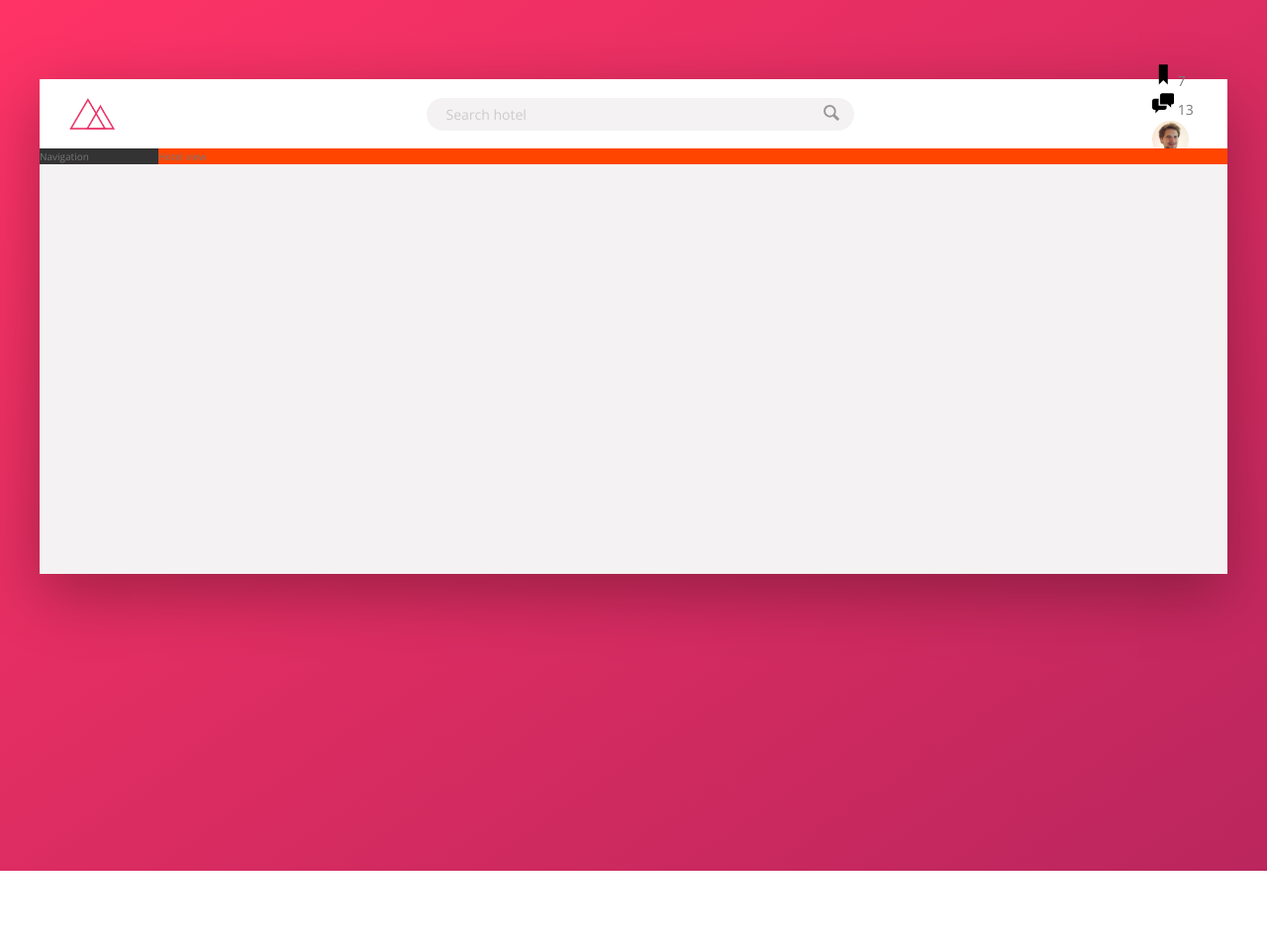
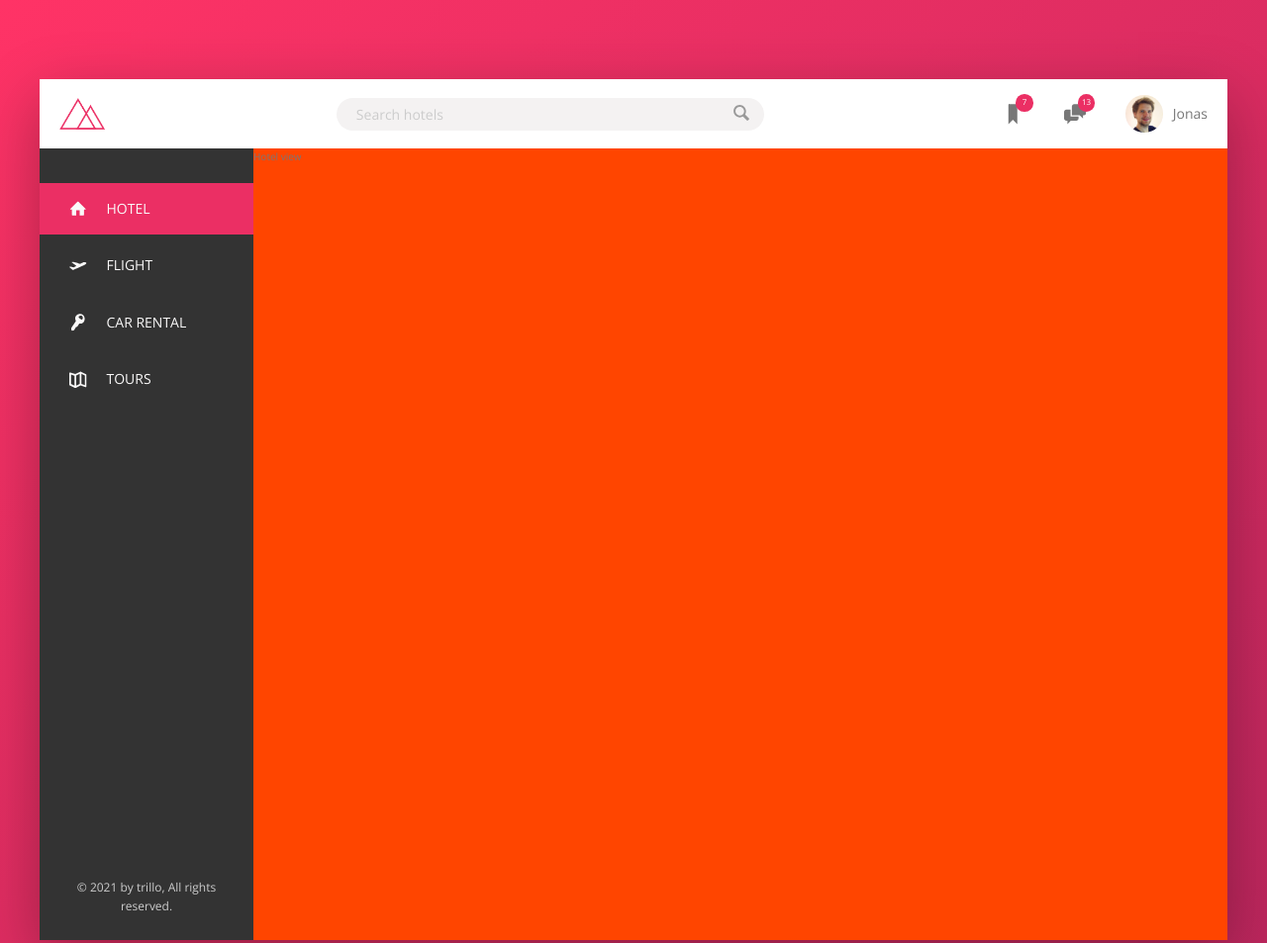
Before and after one commit to RamaneDev/CSS_FLEX_BOX, a website: page starter/index.html in a window 1280 px wide. Shown: the top 953 px of the page at 99% size. Before the commit the page ends 880 px from the top, so only its background shows below. Drawn offline with nearby package versions, Linux system fonts and the light colour scheme; files that its build step writes are made by us from their sources.

Commit message:
navigation side part

```diff
--- a/starter/index.html
+++ b/starter/index.html
@@ -15,7 +15,7 @@
             <header class="header">
               <img src="img/logo.png" alt="trillo logo" class="logo">
               <form action="#" class="search">
-                  <input type="text" class="search__input" placeholder="Search hotel">
+                  <input type="text" class="search__input" placeholder="Search hotels">
                   <button class="search__button">
                     <svg class="search__icon">
                         <use xlink:href="img/sprite.svg#icon-magnifying-glass"></use>
@@ -46,7 +46,46 @@
             </header>
             <div class="content">
                 <nav class="sidebar">
-                    Navigation
+                    <ul class="side-nav">
+                        <li class="side-nav__item  side-nav__item--active">
+                            <a href="#" class="side-nav__link">
+                                <svg class="side-nav__icon">
+                                    <use xlink:href="img/sprite.svg#icon-home"></use>
+                                </svg>
+                                <span>Hotel</span>
+                            </a>
+                        </li>
+
+                        <li class="side-nav__item">
+                            <a href="#" class="side-nav__link">
+                                <svg class="side-nav__icon">
+                                    <use xlink:href="img/sprite.svg#icon-aircraft-take-off"></use>
+                                </svg>
+                                <span>flight</span>
+                            </a>
+                        </li>
+
+                        <li class="side-nav__item">
+                            <a href="#" class="side-nav__link">
+                                <svg class="side-nav__icon">
+                                    <use xlink:href="img/sprite.svg#icon-key"></use>
+                                </svg>
+                                <span>car rental</span>
+                            </a>
+                        </li>
+
+                        <li class="side-nav__item">
+                            <a href="#" class="side-nav__link">
+                                <svg class="side-nav__icon">
+                                    <use xlink:href="img/sprite.svg#icon-map"></use>
+                                </svg>
+                                <span>tours</span>
+                            </a>
+                        </li>
+                    </ul>
+                    <div class="legal">
+                        &copy; 2021 by trillo, All rights reserved.
+                    </div>
                 </nav>
                 <main class="hotel-view">
                     Hotel view
--- a/starter/sass/_components.scss
+++ b/starter/sass/_components.scss
@@ -3,7 +3,7 @@
 
 .logo {
     height: 3.25rem;
-    margin-left: 3rem;
+    margin-left: 2rem;
 }
 
 //////////////////
@@ -67,7 +67,26 @@
 
 .user-nav {
 
+    display: flex;
+    align-self: stretch;
+
+
+
+    & > * {
+        padding: 0 2rem;
+
+    }
+
+    & > *:hover {
+        background-color: var(--color-Grey-light-2);
+
+    }
+
     &__icon-box {
+        position: relative;
+        display: flex;
+        align-items: center;
+        justify-content: center;
 
     }
 
@@ -75,14 +94,29 @@
     &__icon {
         height: 2.25rem;
         width: 2.25rem;
+        fill: var(--color-Grey-dark-2);
 
     }
 
     &__notification {
+        position: absolute;
+        font-size: .8rem;
+        height: 1.75rem;
+        width: 1.75rem;
+        border-radius: 50%;
+        color: #fff;
+        background-color: var(--color-primary);
+        top: 1.5rem;
+        right: 1.1rem;
+        display: flex;
+        align-items: center;
+        justify-content: center;
 
     }
 
     &__user {
+        display: flex;
+        align-items: center;
 
     }
 
@@ -90,6 +124,7 @@
 
         height: 3.75rem;
         border-radius: 50%;
+        margin-right: 1rem;
 
     }
 
@@ -97,3 +132,80 @@
 
     }
 }
+
+// NAVIGATION SIDE
+
+.side-nav {
+
+  font-size: 1.4rem;
+  list-style: none;
+  margin-top: 3.5rem;
+
+    &__item {
+        position: relative;
+
+        &:not(:last-child) {
+            margin-bottom: .5rem;
+        }
+    }
+
+    &__item::before {
+        content: "";
+        position: absolute;
+        top: 0;
+        left: 0;
+        height: 100%;
+        width: 3px;
+        background-color: var(--color-primary);
+        transform: scaleY(0);
+        transition: transform .2s,
+                    width .4s cubic-bezier(1, 0, 0, 1)  .2s,
+                    background-color .1s;
+    }
+
+    &__item:active::before {
+        background-color: var(--color-primary-light);
+    }
+
+    &__item:hover::before,
+    &__item--active::before {
+        transform: scaleY(1);
+        width: 100%;
+    }
+
+    &__link {
+
+        &:link,
+        &:visited {
+            color: var(--color-Grey-light-1);
+            text-decoration: none;
+            text-transform: uppercase;
+            display: block;
+            padding: 1.5rem 3rem;
+            display: flex;
+            align-items: center;
+            z-index: 10;
+            position: relative;
+        }
+
+
+
+    }
+
+    &__icon {
+        width: 1.75rem;
+        height: 1.75rem;
+        margin-right: 2rem;
+        fill:currentColor;
+    }
+}
+
+
+// TEXT LEGAL
+
+.legal {
+    font-size: 1.2rem;
+    color: var(--color-Grey-light-4);
+    text-align: center;
+    padding: 2.5rem;
+}
--- a/starter/sass/_layout.scss
+++ b/starter/sass/_layout.scss
@@ -26,13 +26,20 @@
 
 .sidebar {
     background-color: var(--color-Grey-dark-1);
-    flex: 0 0 10%;
+    flex: 0 0 18%;
+
+    display: flex;
+    flex-direction: column;
+    justify-content: space-between;
 
 }
 
 
 .hotel-view {
+
+
     background-color: orangered;
+    height: 80rem;
     flex: 1;
 
 
```
